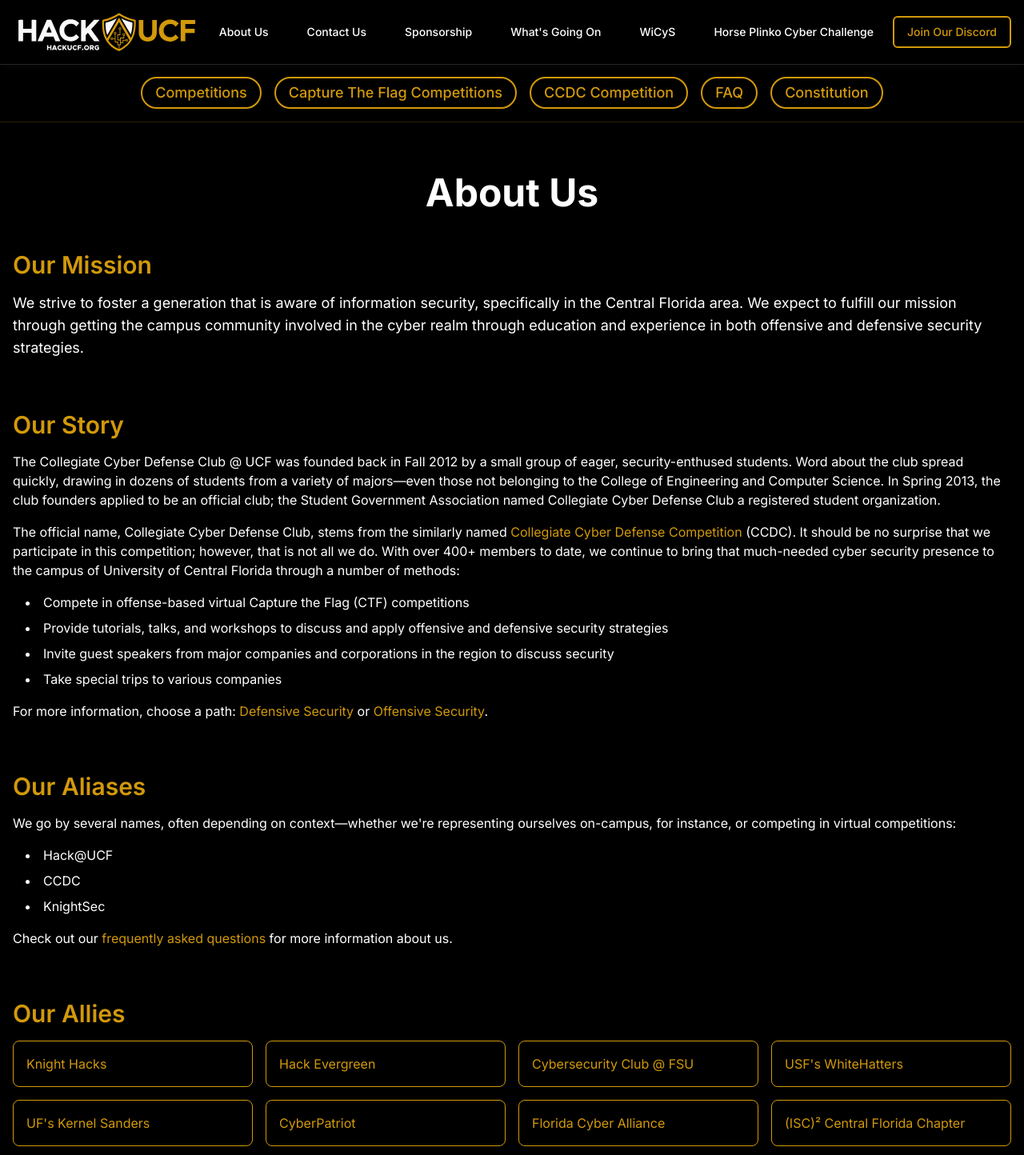
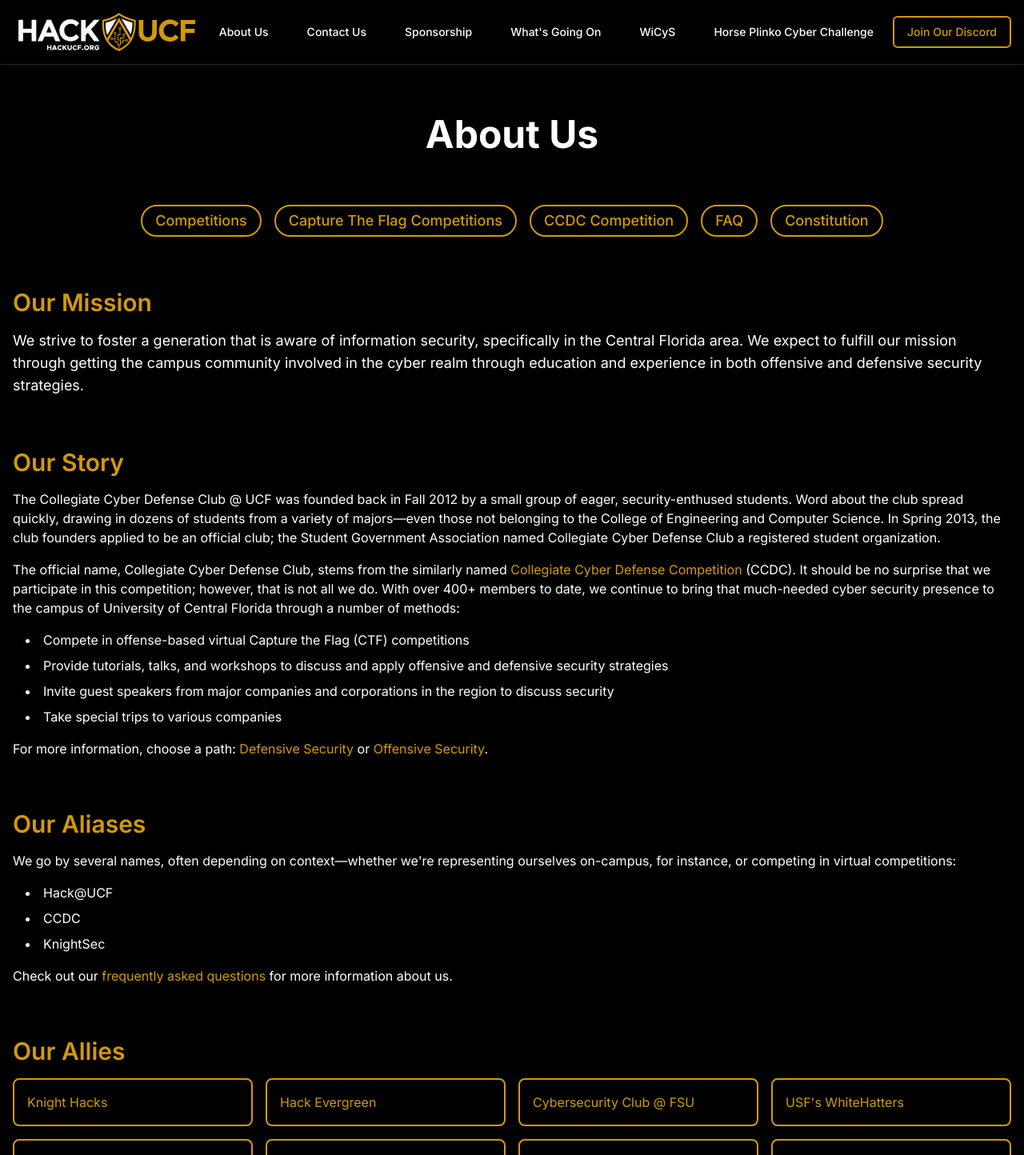
Before and after one commit to parchinski/www-hackucf, a Next.js app: page /about-us in a window 1280 px wide. Shown: the top 1444 px of the page at 80% size. Built offline with nearby package versions, Linux system fonts and the light colour scheme.

Commit message:
:fire: made about-us prettier

```diff
--- a/app/(pages)/about-us/page.tsx
+++ b/app/(pages)/about-us/page.tsx
@@ -40,7 +40,10 @@
 
   return (
     <main className="bg-black text-white min-h-screen mt-20">
-      <nav className="bg-black border-b border-[#D2990B]/20 py-4">
+      <div className="container mx-auto px-4 py-16">
+        <h1 className="text-5xl font-bold mb-16 text-center">About Us</h1>
+
+        <nav className="bg-black mb-16">
           <div className="container mx-auto px-4">
             <ul className="flex flex-wrap justify-center gap-4">
               {navLinks.map(link => (
@@ -57,9 +60,6 @@
             </ul>
           </div>
         </nav>
-
-      <div className="container mx-auto px-4 py-16">
-        <h1 className="text-5xl font-bold mb-12 text-center">About Us</h1>
 
         <section className="mb-16">
           <h2 className="text-3xl font-semibold mb-4 text-[#D2990B]">
@@ -135,9 +135,9 @@
             Our Aliases
           </h2>
           <p className="mb-4">
-            We go by several names, often depending on context—whether we&apos;re
-            representing ourselves on-campus, for instance, or competing in
-            virtual competitions:
+            We go by several names, often depending on context—whether
+            we&apos;re representing ourselves on-campus, for instance, or
+            competing in virtual competitions:
           </p>
           <ul className="list-disc list-inside space-y-2 ml-4">
             <li>Hack@UCF</li>
@@ -159,19 +159,19 @@
           </h2>
           <div className="grid grid-cols-2 md:grid-cols-3 lg:grid-cols-4 gap-4">
             {partnerLinks.map((ally, index) => (
-              <div
+              <Link
                 key={index}
-                className="bg-black border border-[#D2990B] p-4 rounded-lg hover:bg-[#D2990B] transition-colors group"
-              >
-                <Link
                 href={ally.href}
-                  className="text-[#D2990B] group-hover:text-black transition-colors"
                 target="_blank"
                 rel="noopener noreferrer"
+                className="block"
               >
+                <div className="bg-black border-2 border-[#D2990B] p-4 rounded-lg hover:bg-[#D2990B] transition-colors group">
+                  <span className="text-[#D2990B] group-hover:text-black transition-colors">
                     {ally.name}
+                  </span>
+                </div>
               </Link>
-              </div>
             ))}
           </div>
         </section>
```
Lines whose indentation alone changed are shown as unchanged.
